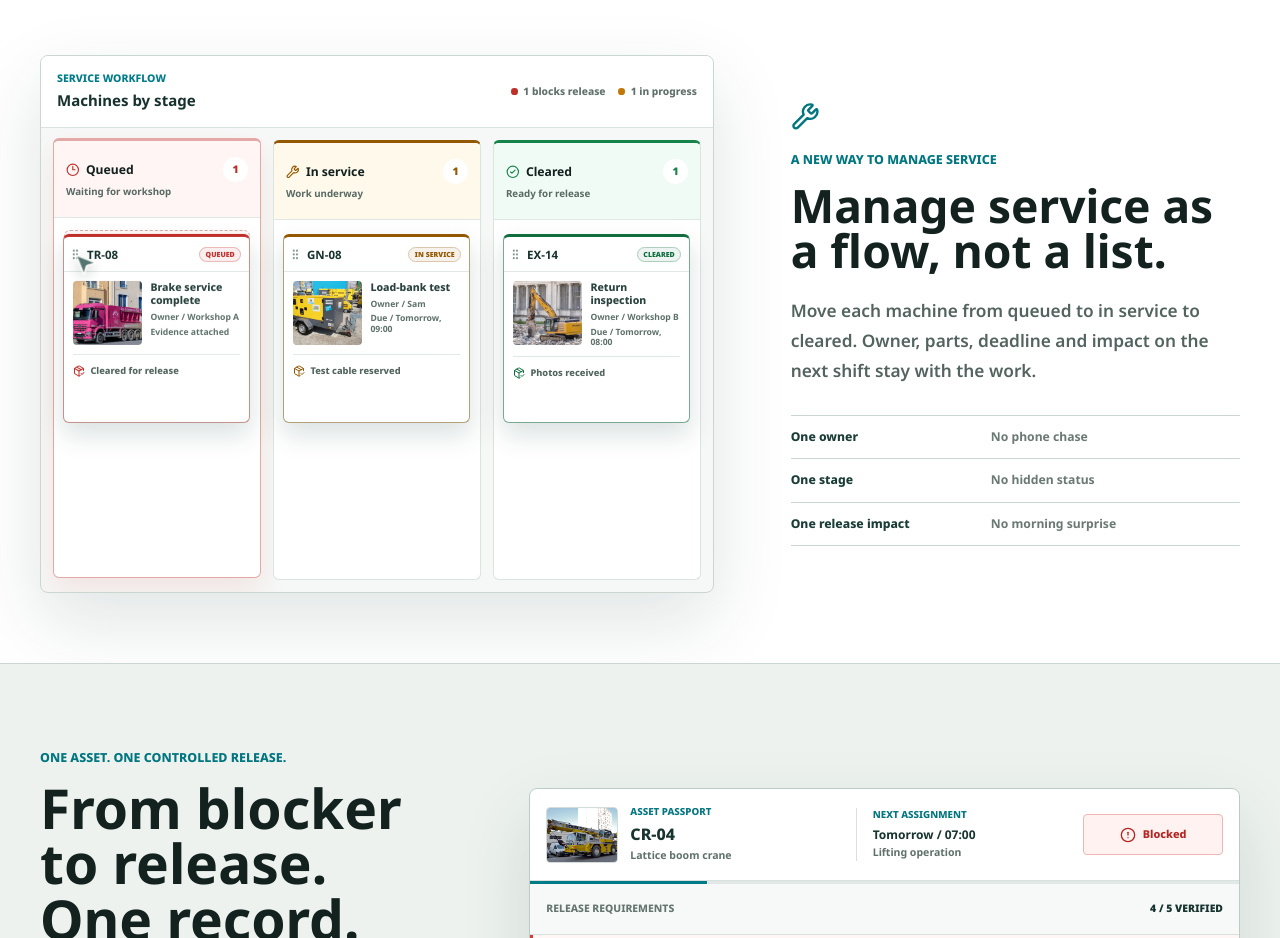
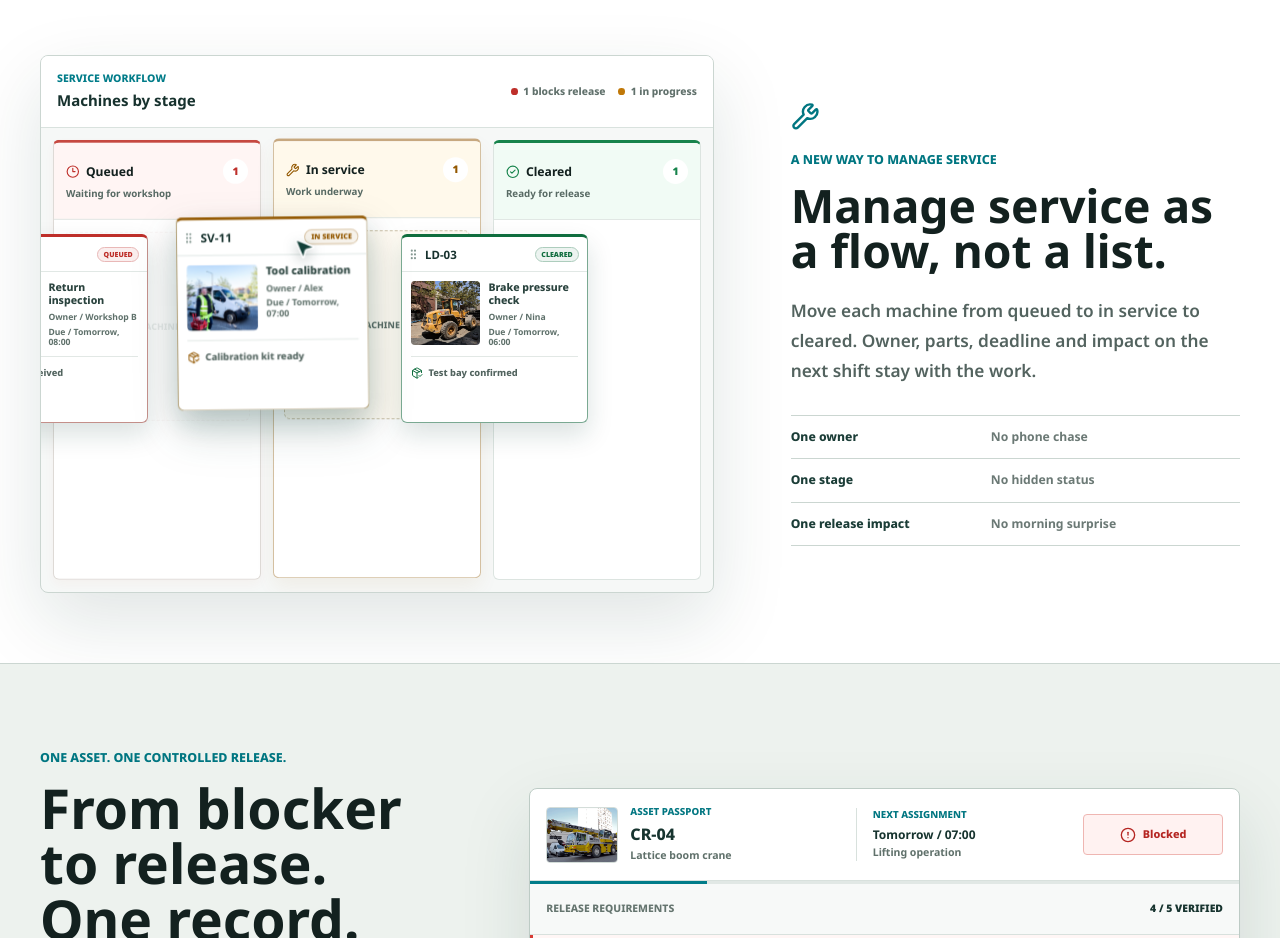
Before and after one commit to gkaragioul/FleetLever, a Next.js app: page /landing in a window 1280 px wide. Shown: the part 3940-4878 px from the top of the page. Built offline with nearby package versions, Linux system fonts and the light colour scheme; no server answers.

Commit message:
fix(site): animate Kanban cursor independently

```diff
--- a/scripts/verify-commercial-site.mjs
+++ b/scripts/verify-commercial-site.mjs
@@ -201,12 +201,15 @@ requireTokens("serviceStrip", [
   "Queued",
   "In service",
   "Cleared",
-  "KANBAN_STAGE_DURATION = 1100",
-  "KANBAN_QUEUE_DURATION = 850",
+  "KANBAN_STAGE_DURATION = 650",
+  "KANBAN_QUEUE_DURATION = 500",
   "KANBAN_MOVE_DURATION = 520",
+  "CURSOR_APPROACH_DURATION = 220",
+  "CURSOR_RETREAT_DURATION = 220",
   "MousePointer2",
   "data-service-train-card",
   "data-service-stage",
+  "data-service-cursor-phase",
   "visibilitychange",
   "prefers-reduced-motion: reduce",
 ]);
@@ -217,6 +220,9 @@ requireTokens("serviceStripStyles", [
   ".trainLayer",
   ".trainCard",
   ".trainCursor",
+  'data-cursor-phase="approach"',
+  'data-cursor-phase="drag"',
+  'data-cursor-phase="retreat"',
   "cursorPulse",
   "data-stage",
   "prefers-reduced-motion: reduce",
--- a/scripts/verify-commercial-ui.mjs
+++ b/scripts/verify-commercial-ui.mjs
@@ -272,23 +272,63 @@ async function verifyServiceKanbanMotion(page, name) {
     await board.scrollIntoViewIfNeeded();
     await board.waitFor({ state: "visible", timeout: 5_000 });
 
+    const cursorArchitecture = await board.evaluate((section) => {
+      const card = section.querySelector("[data-service-drag-card]");
+      const cursor = section.querySelector("[data-service-cursor]");
+      return {
+        cursorNestedInCard: Boolean(card && cursor && card.contains(cursor)),
+        cursorPhase: section.getAttribute("data-service-cursor-phase"),
+      };
+    });
+    if (cursorArchitecture.cursorNestedInCard) {
+      failures.push(`${name}: service cursor is coupled to the moving card instead of following its own path`);
+    }
+    if (!cursorArchitecture.cursorPhase) {
+      failures.push(`${name}: service cursor does not expose an autonomous motion phase`);
+    }
+
     await motionPage.mouse.move(4, 4);
     const initialStage = await board.getAttribute("data-service-stage");
     await motionPage.waitForFunction(
-      ({ selector, stage }) => document.querySelector(selector)?.getAttribute("data-service-stage") !== stage,
-      { selector: '[data-animation="service-kanban"]', stage: initialStage },
+      (selector) => document.querySelector(selector)?.getAttribute("data-service-cursor-phase") === "approach",
+      '[data-animation="service-kanban"]',
       { timeout: 1_400 },
-    ).catch(() => failures.push(`${name}: service Kanban starts too late after entering the viewport`));
+    ).catch(() => failures.push(`${name}: autonomous service cursor starts too late after entering the viewport`));
 
-    if ((await board.getAttribute("data-service-stage")) === initialStage) {
-      await motionPage.waitForFunction(
-        ({ selector, stage }) => document.querySelector(selector)?.getAttribute("data-service-stage") !== stage,
-        { selector: '[data-animation="service-kanban"]', stage: initialStage },
-        { timeout: 2_000 },
-      );
+    const approachStart = await board.evaluate((section) => {
+      const card = section.querySelector("[data-service-drag-card]")?.getBoundingClientRect();
+      const cursor = section.querySelector("[data-service-cursor] svg")?.getBoundingClientRect();
+      return {
+        cardLeft: card?.left ?? 0,
+        cursorLeft: cursor?.left ?? 0,
+        cursorTop: cursor?.top ?? 0,
+      };
+    });
+    await motionPage.waitForTimeout(110);
+    const approachEnd = await board.evaluate((section) => {
+      const card = section.querySelector("[data-service-drag-card]")?.getBoundingClientRect();
+      const cursor = section.querySelector("[data-service-cursor] svg")?.getBoundingClientRect();
+      return {
+        cardLeft: card?.left ?? 0,
+        cursorLeft: cursor?.left ?? 0,
+        cursorTop: cursor?.top ?? 0,
+      };
+    });
+    const approachCursorTravel = Math.hypot(
+      approachEnd.cursorLeft - approachStart.cursorLeft,
+      approachEnd.cursorTop - approachStart.cursorTop,
+    );
+    if (approachCursorTravel < 6) failures.push(`${name}: service cursor does not approach the card independently`);
+    if (Math.abs(approachEnd.cardLeft - approachStart.cardLeft) > 2) {
+      failures.push(`${name}: service card starts moving before the cursor grabs it`);
     }
 
-    await motionPage.waitForTimeout(300);
+    await motionPage.waitForFunction(
+      (selector) => document.querySelector(selector)?.getAttribute("data-service-cursor-phase") === "drag",
+      '[data-animation="service-kanban"]',
+      { timeout: 1_000 },
+    );
+    await motionPage.waitForTimeout(220);
     const movingState = await board.evaluate((section) => {
       const boardWindow = section.querySelector("[data-stage]");
       const card = section.querySelector("[data-service-drag-card]");
@@ -302,6 +342,7 @@ async function verifyServiceKanbanMotion(page, name) {
       const pointerRect = pointer?.getBoundingClientRect();
       const laneRect = lane?.getBoundingClientRect();
       return {
+        cursorPhase: section.getAttribute("data-service-cursor-phase"),
         cardWidth: cardRect?.width ?? 0,
         laneWidth: laneRect?.width ?? 0,
         cursorOpacity: cursor ? Number.parseFloat(getComputedStyle(cursor).opacity) : 0,
@@ -323,15 +364,28 @@ async function verifyServiceKanbanMotion(page, name) {
     if (movingState.cardWidth < movingState.laneWidth * 0.75) {
       failures.push(`${name}: dragged service card collapsed inside its lane`);
     }
+    if (movingState.cursorPhase !== "drag") failures.push(`${name}: service cursor skipped its drag phase`);
     if (movingState.cursorOpacity < 0.25) failures.push(`${name}: service drag cursor is not visible`);
-    if (movingState.cursorGripDelta > 12) {
-      failures.push(`${name}: service drag cursor is not attached to the moving card grip`);
+    if (movingState.cursorGripDelta > 18) {
+      failures.push(
+        `${name}: service cursor does not accurately carry the moving card (${movingState.cursorGripDelta.toFixed(1)}px from grip)`,
+      );
     }
     if (!movingState.contained) failures.push(`${name}: dragged service card escaped the Kanban board`);
 
+    await motionPage.waitForFunction(
+      ({ selector, stage }) => {
+        const section = document.querySelector(selector);
+        return (
+          section?.getAttribute("data-service-cursor-phase") === "parked" &&
+          section?.getAttribute("data-service-stage") !== stage
+        );
+      },
+      { selector: '[data-animation="service-kanban"]', stage: initialStage },
+      { timeout: 2_000 },
+    );
     await board.hover();
     const landingStage = await board.getAttribute("data-service-stage");
-    await motionPage.waitForTimeout(1_900);
     const landedState = await board.evaluate((section) => {
       const stage = section.getAttribute("data-service-stage");
       const cardElement = section.querySelector("[data-service-drag-card]");
@@ -342,6 +396,7 @@ async function verifyServiceKanbanMotion(page, name) {
       const lane = stage ? section.querySelector(`[data-lane="${stage}"]`)?.getBoundingClientRect() : undefined;
       return {
         stage,
+        cursorPhase: section.getAttribute("data-service-cursor-phase"),
         cursorOpacity: cursor ? Number.parseFloat(getComputedStyle(cursor).opacity) : 0,
         cursorGripDelta: handle && pointer ? Math.hypot(pointer.left - handle.left, pointer.top - handle.top) : Infinity,
         centerDelta: card && lane ? Math.abs((card.left + card.right - lane.left - lane.right) / 2) : Infinity,
@@ -353,8 +408,9 @@ async function verifyServiceKanbanMotion(page, name) {
     if (landedState.centerDelta > 3 || !landedState.insideTargetLane) {
       failures.push(`${name}: dragged service card did not land fully inside the ${landingStage} column`);
     }
-    if (landedState.cursorOpacity < 0.55) failures.push(`${name}: service drag cursor disappears after drop`);
-    if (landedState.cursorGripDelta > 12) failures.push(`${name}: service drag cursor drifts away after drop`);
+    if (landedState.cursorPhase !== "parked") failures.push(`${name}: service cursor did not retreat after release`);
+    if (landedState.cursorOpacity < 0.55) failures.push(`${name}: service cursor disappears after release`);
+    if (landedState.cursorGripDelta < 24) failures.push(`${name}: service cursor remains coupled to the card after release`);
   } finally {
     await motionPage.close();
   }
@@ -380,6 +436,7 @@ async function verifyWheelSteppedMotion(page, name) {
       attribute: "data-service-stage",
       order: ["queued", "in-service", "cleared"],
       loop: true,
+      settle: 1_350,
     },
     {
       selector: '[data-animation="unified-release"]',
@@ -423,7 +480,16 @@ async function verifyWheelSteppedMotion(page, name) {
         failures.push(`${name}: ${motionCase.selector} has no wheel target`);
         continue;
       }
-      await motionPage.mouse.move(box.x + box.width / 2, Math.min(box.y + box.height / 2, 700));
+      if (motionCase.selector.includes("service-kanban")) {
+        await section.locator("[data-stage]").hover();
+        await motionPage.waitForFunction(
+          (selector) => document.querySelector(selector)?.getAttribute("data-service-cursor-phase") === "parked",
+          motionCase.selector,
+          { timeout: 2_000 },
+        );
+      } else {
+        await motionPage.mouse.move(box.x + box.width / 2, Math.min(box.y + box.height / 2, 700));
+      }
 
       const before = await section.getAttribute(motionCase.attribute);
       const beforeIndex = motionCase.order.indexOf(before ?? "");
@@ -433,7 +499,7 @@ async function verifyWheelSteppedMotion(page, name) {
       }
 
       await motionPage.mouse.wheel(0, 128);
-      await motionPage.waitForTimeout(520);
+      await motionPage.waitForTimeout(motionCase.settle ?? 520);
       const afterDown = await section.getAttribute(motionCase.attribute);
       const expectedDown = motionCase.loop
         ? motionCase.order[(beforeIndex + 1) % motionCase.order.length]
@@ -447,7 +513,7 @@ async function verifyWheelSteppedMotion(page, name) {
 
       await motionPage.waitForTimeout(220);
       await motionPage.mouse.wheel(0, -128);
-      await motionPage.waitForTimeout(520);
+      await motionPage.waitForTimeout(motionCase.settle ?? 520);
       const afterUp = await section.getAttribute(motionCase.attribute);
       if (afterUp !== before) {
         failures.push(`${name}: ${motionCase.selector} did not reverse one wheel step (${afterDown} -> ${afterUp})`);
--- a/src/components/fleetlever/service-kanban-strip.module.css
+++ b/src/components/fleetlever/service-kanban-strip.module.css
@@ -429,24 +429,92 @@
 }
 
 .trainCursor {
+  --cursor-card-y: 7.51rem;
+  --cursor-park-x: calc(100% - 3.25rem);
+  --cursor-park-y: calc(100% - 2.75rem);
+  --cursor-from-x: calc(var(--queued-card-left) + 0.4rem);
+  --cursor-to-x: calc(var(--service-card-left) + 0.4rem);
   position: absolute;
   z-index: 12;
-  top: 0.86rem;
-  left: 0.4rem;
+  top: var(--cursor-park-y);
+  left: var(--cursor-park-x);
   width: 2rem;
   height: 2rem;
-  opacity: 0.72;
-  transform: translate(0.12rem, 0.12rem) scale(0.94);
+  pointer-events: none;
+  opacity: 0.78;
+  transform: scale(0.96);
   transition:
+    top 220ms cubic-bezier(0.22, 1, 0.36, 1),
+    left 220ms cubic-bezier(0.22, 1, 0.36, 1),
     opacity 180ms ease,
-    transform 220ms ease;
+    transform 220ms cubic-bezier(0.22, 1, 0.36, 1);
   filter: drop-shadow(0 5px 7px rgb(12 43 39 / 0.28));
-  will-change: transform, opacity;
+  will-change: top, left, transform, opacity;
 }
 
-.board[data-moving="true"] .trainCursor {
+.trainCursor[data-cursor-from="in-service"] {
+  --cursor-from-x: calc(var(--service-card-left) + 0.4rem);
+}
+
+.trainCursor[data-cursor-from="cleared"] {
+  --cursor-from-x: calc(var(--cleared-card-left) + 0.4rem);
+}
+
+.trainCursor[data-cursor-to="queued"] {
+  --cursor-to-x: calc(var(--queued-card-left) + 0.4rem);
+}
+
+.trainCursor[data-cursor-to="cleared"] {
+  --cursor-to-x: calc(var(--cleared-card-left) + 0.4rem);
+}
+
+.trainCursor[data-cursor-to="entry"] {
+  --cursor-to-x: 0.6rem;
+}
+
+.trainCursor[data-cursor-to="exit"] {
+  --cursor-to-x: calc(100% - 2.6rem);
+}
+
+.trainCursor[data-cursor-phase="approach"] {
+  top: var(--cursor-card-y);
+  left: var(--cursor-from-x);
   opacity: 1;
-  transform: translate(0, 0) scale(0.94);
+  transform: scale(1);
+  transition-duration: 220ms;
+}
+
+.trainCursor[data-cursor-phase="grab"] {
+  top: var(--cursor-card-y);
+  left: var(--cursor-from-x);
+  opacity: 1;
+  transform: scale(0.88);
+  transition-duration: 80ms;
+}
+
+.trainCursor[data-cursor-phase="drag"] {
+  top: calc(var(--cursor-card-y) - 0.9rem);
+  left: var(--cursor-to-x);
+  opacity: 1;
+  transform: scale(0.9);
+  transition-duration: 520ms;
+  transition-timing-function: cubic-bezier(0.65, 0, 0.35, 1);
+}
+
+.trainCursor[data-cursor-phase="release"] {
+  top: var(--cursor-card-y);
+  left: var(--cursor-to-x);
+  opacity: 1;
+  transform: scale(1);
+  transition-duration: 150ms;
+}
+
+.trainCursor[data-cursor-phase="retreat"] {
+  top: var(--cursor-park-y);
+  left: var(--cursor-park-x);
+  opacity: 0.78;
+  transform: scale(0.96);
+  transition-duration: 220ms;
 }
 
 .trainCursor svg {
@@ -470,7 +538,8 @@
   opacity: 0;
 }
 
-.board[data-moving="true"] .trainCursor span {
+.trainCursor[data-cursor-phase="grab"] span,
+.trainCursor[data-cursor-phase="release"] span {
   animation: cursorPulse 520ms ease both;
 }
 
--- a/src/components/fleetlever/service-kanban-strip.tsx
+++ b/src/components/fleetlever/service-kanban-strip.tsx
@@ -8,12 +8,18 @@ import styles from "./service-kanban-strip.module.css";
 import { useWheelMotionStep } from "./use-wheel-motion-step";
 
 type ServiceStage = "queued" | "in-service" | "cleared";
+type CursorAnchor = ServiceStage | "entry" | "exit";
+type CursorPhase = "parked" | "approach" | "grab" | "drag" | "release" | "retreat";
 
 const stages: ServiceStage[] = ["queued", "in-service", "cleared"];
-const KANBAN_STAGE_DURATION = 1100;
-const KANBAN_QUEUE_DURATION = 850;
+const KANBAN_STAGE_DURATION = 650;
+const KANBAN_QUEUE_DURATION = 500;
 const KANBAN_MOVE_DURATION = 520;
 const MANUAL_STEP_HOLD_DURATION = 1000;
+const CURSOR_APPROACH_DURATION = 220;
+const CURSOR_GRAB_DURATION = 80;
+const CURSOR_RELEASE_DURATION = 150;
+const CURSOR_RETREAT_DURATION = 220;
 
 const stageMeta: Record<ServiceStage, { label: string; note: string }> = {
   queued: { label: "Queued", note: "Waiting for workshop" },
@@ -101,28 +107,87 @@ function trainLeftForSlot(slot: number) {
   return "calc(var(--cleared-card-left) + var(--column-width) + var(--lane-gap))";
 }
 
+function stageForStep(step: number) {
+  return stages[((step % stages.length) + stages.length) % stages.length];
+}
+
+function cursorTargetForMove(currentStep: number, nextStep: number, direction: -1 | 1): CursorAnchor {
+  const currentStage = stageForStep(currentStep);
+  const nextStage = stageForStep(nextStep);
+
+  if (direction === 1 && currentStage === "cleared" && nextStage === "queued") return "exit";
+  if (direction === -1 && currentStage === "queued" && nextStage === "cleared") return "entry";
+  return nextStage;
+}
+
 export function ServiceKanbanStrip() {
   const sectionRef = useRef<HTMLElement>(null);
   const pipelineStepRef = useRef(0);
   const manualStepAtRef = useRef(0);
-  const movementTimeoutRef = useRef(0);
+  const choreographyBusyRef = useRef(false);
+  const choreographyTimersRef = useRef<number[]>([]);
   const [pipelineStep, setPipelineStep] = useState(0);
   const [moving, setMoving] = useState(false);
+  const [dragEntry, setDragEntry] = useState<number | null>(null);
+  const [cursorFrom, setCursorFrom] = useState<CursorAnchor>("queued");
+  const [cursorTo, setCursorTo] = useState<CursorAnchor>("in-service");
+  const [cursorPhase, setCursorPhase] = useState<CursorPhase>("parked");
   const [inView, setInView] = useState(false);
   const [paused, setPaused] = useState(false);
   const [documentVisible, setDocumentVisible] = useState(true);
   const [reducedMotion, setReducedMotion] = useState(false);
 
+  const clearChoreographyTimers = useCallback(() => {
+    choreographyTimersRef.current.forEach((timer) => window.clearTimeout(timer));
+    choreographyTimersRef.current = [];
+  }, []);
+
+  const scheduleChoreography = useCallback((callback: () => void, delay: number) => {
+    const timer = window.setTimeout(callback, delay);
+    choreographyTimersRef.current.push(timer);
+  }, []);
+
   const movePipeline = useCallback((direction: -1 | 1) => {
-    const nextStep = Math.max(0, pipelineStepRef.current + direction);
-    if (nextStep === pipelineStepRef.current) return;
+    if (choreographyBusyRef.current) return;
 
-    pipelineStepRef.current = nextStep;
-    setPipelineStep(nextStep);
-    setMoving(true);
-    window.clearTimeout(movementTimeoutRef.current);
-    movementTimeoutRef.current = window.setTimeout(() => setMoving(false), KANBAN_MOVE_DURATION);
-  }, []);
+    const currentStep = pipelineStepRef.current;
+    const nextStep = Math.max(0, currentStep + direction);
+    if (nextStep === currentStep) return;
+
+    const sourceEntry = Math.floor(currentStep / stages.length) * stages.length;
+    choreographyBusyRef.current = true;
+    clearChoreographyTimers();
+    setDragEntry(sourceEntry);
+    setCursorFrom(stageForStep(currentStep));
+    setCursorTo(cursorTargetForMove(currentStep, nextStep, direction));
+    setCursorPhase("approach");
+
+    scheduleChoreography(() => {
+      setCursorPhase("grab");
+
+      scheduleChoreography(() => {
+        pipelineStepRef.current = nextStep;
+        setPipelineStep(nextStep);
+        setMoving(true);
+        setCursorPhase("drag");
+
+        scheduleChoreography(() => {
+          setMoving(false);
+          setCursorPhase("release");
+
+          scheduleChoreography(() => {
+            setCursorPhase("retreat");
+
+            scheduleChoreography(() => {
+              setDragEntry(null);
+              setCursorPhase("parked");
+              choreographyBusyRef.current = false;
+            }, CURSOR_RETREAT_DURATION);
+          }, CURSOR_RELEASE_DURATION);
+        }, KANBAN_MOVE_DURATION);
+      }, CURSOR_GRAB_DURATION);
+    }, CURSOR_APPROACH_DURATION);
+  }, [clearChoreographyTimers, scheduleChoreography]);
 
   useWheelMotionStep(sectionRef, (direction) => {
     manualStepAtRef.current = performance.now();
@@ -156,11 +221,17 @@ export function ServiceKanbanStrip() {
     return () => document.removeEventListener("visibilitychange", handleVisibilityChange);
   }, []);
 
-  useEffect(() => () => window.clearTimeout(movementTimeoutRef.current), []);
+  useEffect(
+    () => () => {
+      clearChoreographyTimers();
+      choreographyBusyRef.current = false;
+    },
+    [clearChoreographyTimers],
+  );
 
   useEffect(() => {
     if (reducedMotion) return;
-    if (!inView || paused || !documentVisible) return;
+    if (!inView || paused || !documentVisible || cursorPhase !== "parked") return;
 
     const stage = stages[pipelineStep % stages.length];
     const duration = stage === "queued" ? KANBAN_QUEUE_DURATION : KANBAN_STAGE_DURATION;
@@ -170,11 +241,11 @@ export function ServiceKanbanStrip() {
     );
     const timeout = window.setTimeout(() => movePipeline(1), Math.max(duration, manualHoldRemaining));
     return () => window.clearTimeout(timeout);
-  }, [documentVisible, inView, movePipeline, paused, pipelineStep, reducedMotion]);
+  }, [cursorPhase, documentVisible, inView, movePipeline, paused, pipelineStep, reducedMotion]);
 
   const displayStep = reducedMotion ? 2 : pipelineStep;
-  const visibleStage: ServiceStage = stages[displayStep % stages.length];
-  const activeEntry = Math.floor(displayStep / stages.length) * stages.length;
+  const visibleStage = stageForStep(displayStep);
+  const activeEntry = dragEntry ?? Math.floor(displayStep / stages.length) * stages.length;
   const visibleTrainJobs = Array.from({ length: 8 }, (_, index) => {
     const entry = displayStep - 4 + index;
     const catalogIndex =
@@ -190,6 +261,7 @@ export function ServiceKanbanStrip() {
       data-home-strip="regular"
       data-animation="service-kanban"
       data-service-stage={visibleStage}
+      data-service-cursor-phase={reducedMotion ? "reduced" : cursorPhase}
       data-animation-state={reducedMotion ? "reduced" : paused ? "paused" : inView ? "running" : "waiting"}
       aria-labelledby="service-kanban-title"
     >
@@ -299,16 +371,23 @@ export function ServiceKanbanStrip() {
                           </div>
                           <div className={styles.parts}><PackageCheck /><span>{job.footer}</span></div>
                         </div>
-                        {active ? (
-                          <div className={styles.trainCursor} data-service-cursor>
-                            <span />
-                            <MousePointer2 />
-                          </div>
-                        ) : null}
                       </div>
                   </div>
                 );
               })}
+
+              {!reducedMotion ? (
+                <div
+                  className={styles.trainCursor}
+                  data-cursor-from={cursorFrom}
+                  data-cursor-phase={cursorPhase}
+                  data-cursor-to={cursorTo}
+                  data-service-cursor
+                >
+                  <span />
+                  <MousePointer2 />
+                </div>
+              ) : null}
             </div>
           </div>
         </div>
```
